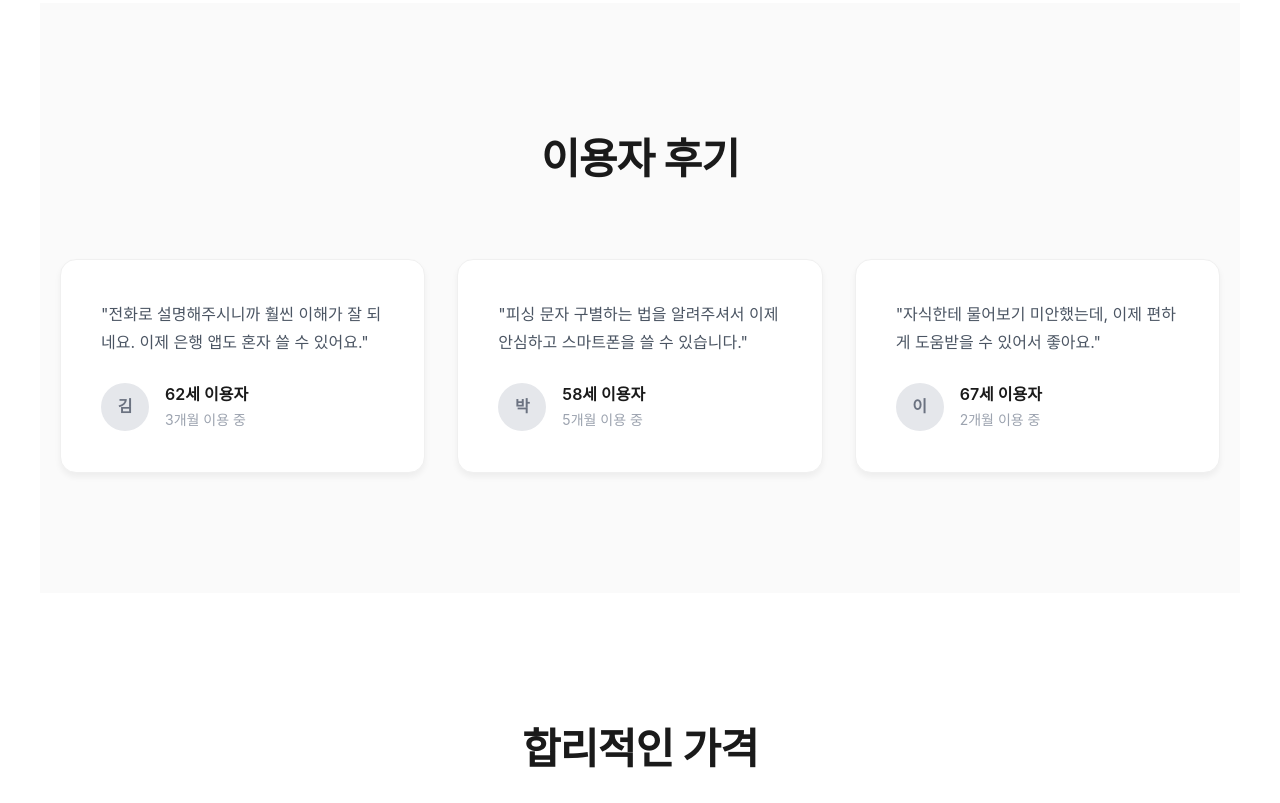
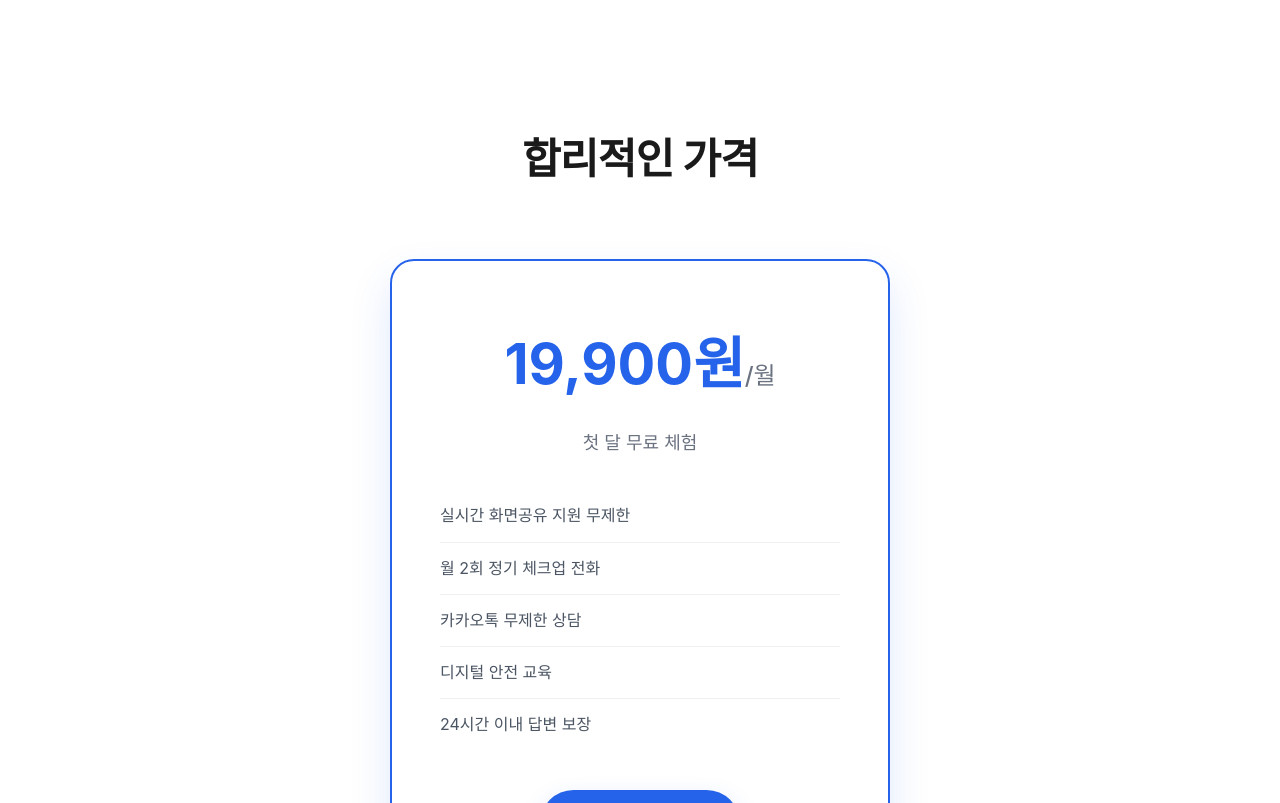
Before and after one commit to phonehelper/hyodopon-helper, a plain HTML site: page index.html in a window 1280 px wide. Shown: the part 2578-3381 px from the top of the page. Drawn offline with Linux system fonts and the light colour scheme; a web font is replaced by a local one.

Commit message:
Update index.html

```diff
--- a/index.html
+++ b/index.html
@@ -659,42 +659,6 @@
         </div>
     </section>
 
-    <!-- Reviews Section -->
-    <section class="reviews">
-        <h2>이용자 후기</h2>
-        <div class="review-grid">
-            <div class="review-card">
-                <p class="review-text">"전화로 설명해주시니까 훨씬 이해가 잘 되네요. 이제 은행 앱도 혼자 쓸 수 있어요."</p>
-                <div class="reviewer">
-                    <div class="reviewer-avatar">김</div>
-                    <div class="reviewer-info">
-                        <h4>62세 이용자</h4>
-                        <p>3개월 이용 중</p>
-                    </div>
-                </div>
-            </div>
-            <div class="review-card">
-                <p class="review-text">"피싱 문자 구별하는 법을 알려주셔서 이제 안심하고 스마트폰을 쓸 수 있습니다."</p>
-                <div class="reviewer">
-                    <div class="reviewer-avatar">박</div>
-                    <div class="reviewer-info">
-                        <h4>58세 이용자</h4>
-                        <p>5개월 이용 중</p>
-                    </div>
-                </div>
-            </div>
-            <div class="review-card">
-                <p class="review-text">"자식한테 물어보기 미안했는데, 이제 편하게 도움받을 수 있어서 좋아요."</p>
-                <div class="reviewer">
-                    <div class="reviewer-avatar">이</div>
-                    <div class="reviewer-info">
-                        <h4>67세 이용자</h4>
-                        <p>2개월 이용 중</p>
-                    </div>
-                </div>
-            </div>
-        </div>
-    </section>
 
     <!-- Pricing Section -->
     <section class="pricing">
```
